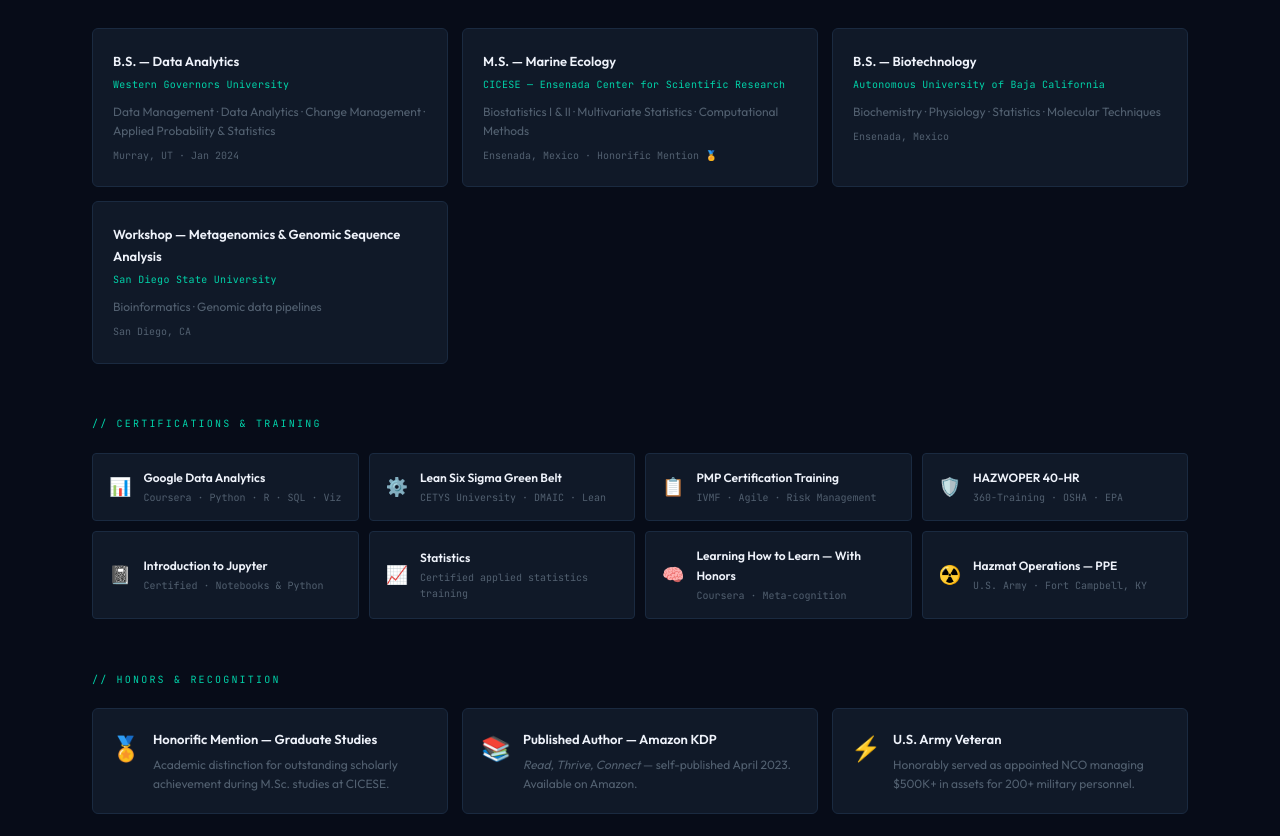
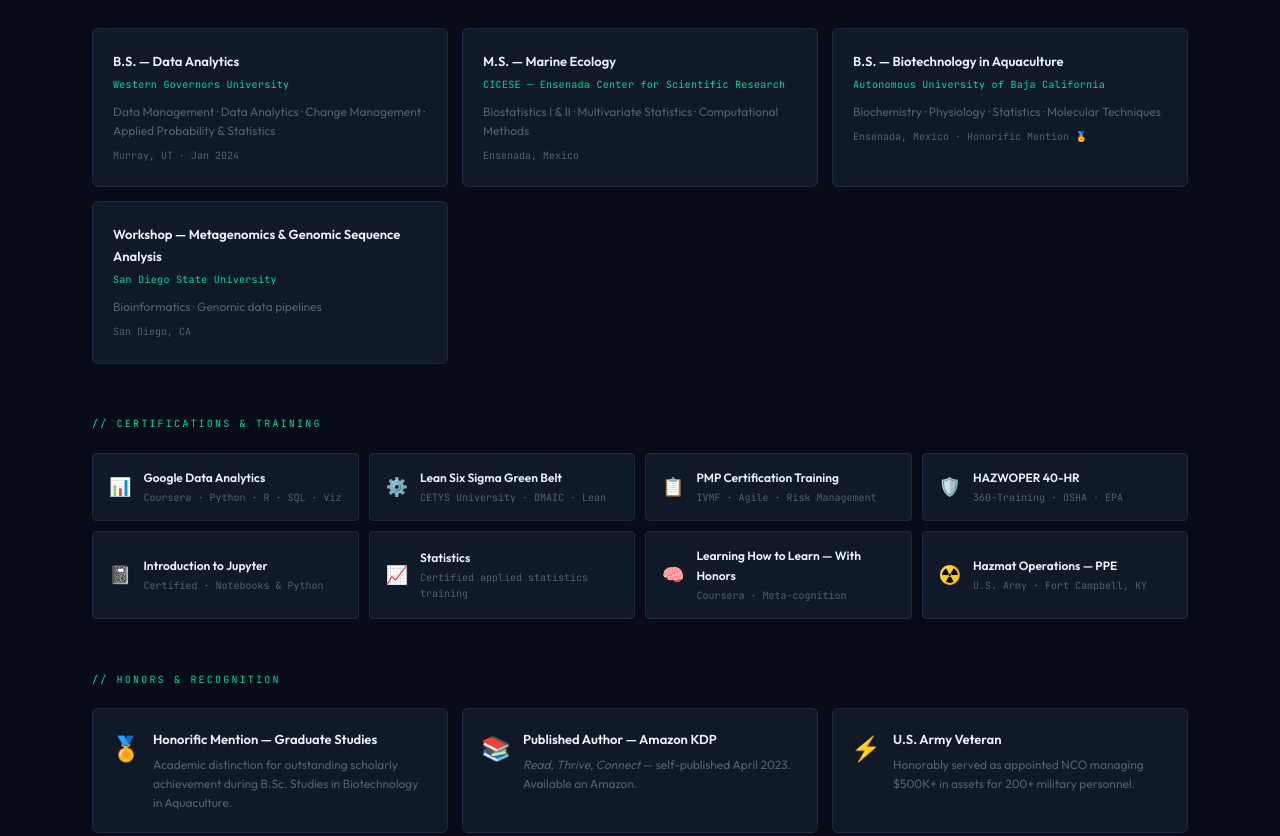
Before and after one commit to EsparzaOscar/EsparzaOscar.github.io, a plain HTML site: page index.html in a window 1280 px wide. Shown: the part 5520-6356 px from the top of the page. Drawn offline with Linux system fonts and the light colour scheme.

Commit message:
Update educational qualifications and honors details

```diff
--- a/index.html
+++ b/index.html
@@ -502,13 +502,13 @@
       <div class="edu-deg">M.S. — Marine Ecology</div>
       <div class="edu-inst">CICESE — Ensenada Center for Scientific Research</div>
       <div class="edu-info">Biostatistics I & II · Multivariate Statistics · Computational Methods</div>
-      <div class="edu-yr">Ensenada, Mexico · Honorific Mention 🏅</div>
+      <div class="edu-yr">Ensenada, Mexico</div>
     </div>
     <div class="edu-card reveal" style="transition-delay:.16s">
-      <div class="edu-deg">B.S. — Biotechnology</div>
+      <div class="edu-deg">B.S. — Biotechnology in Aquaculture</div>
       <div class="edu-inst">Autonomous University of Baja California</div>
       <div class="edu-info">Biochemistry · Physiology · Statistics · Molecular Techniques</div>
-      <div class="edu-yr">Ensenada, Mexico</div>
+      <div class="edu-yr">Ensenada, Mexico · Honorific Mention 🏅</div>
     </div>
     <div class="edu-card reveal" style="transition-delay:.24s">
       <div class="edu-deg">Workshop — Metagenomics & Genomic Sequence Analysis</div>
@@ -536,7 +536,7 @@
   <div class="award-row">
     <div class="award-card reveal">
       <div style="font-size:24px">🏅</div>
-      <div><div class="aw-h">Honorific Mention — Graduate Studies</div><div class="aw-b">Academic distinction for outstanding scholarly achievement during M.Sc. studies at CICESE.</div></div>
+      <div><div class="aw-h">Honorific Mention — Graduate Studies</div><div class="aw-b">Academic distinction for outstanding scholarly achievement during B.Sc. Studies in Biotechnology in Aquaculture.</div></div>
     </div>
     <div class="award-card reveal" style="transition-delay:.1s">
       <div style="font-size:24px">📚</div>
```
